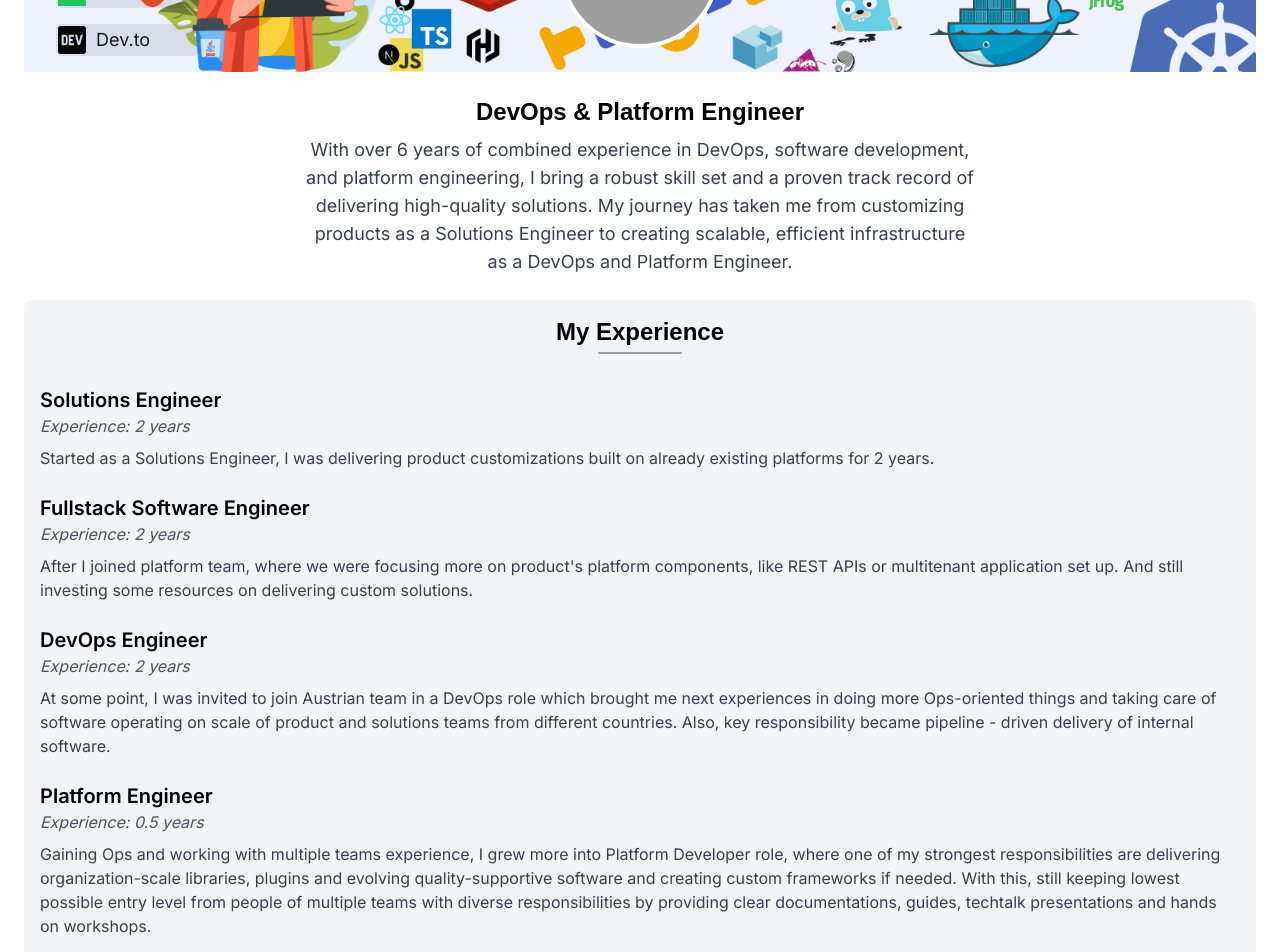
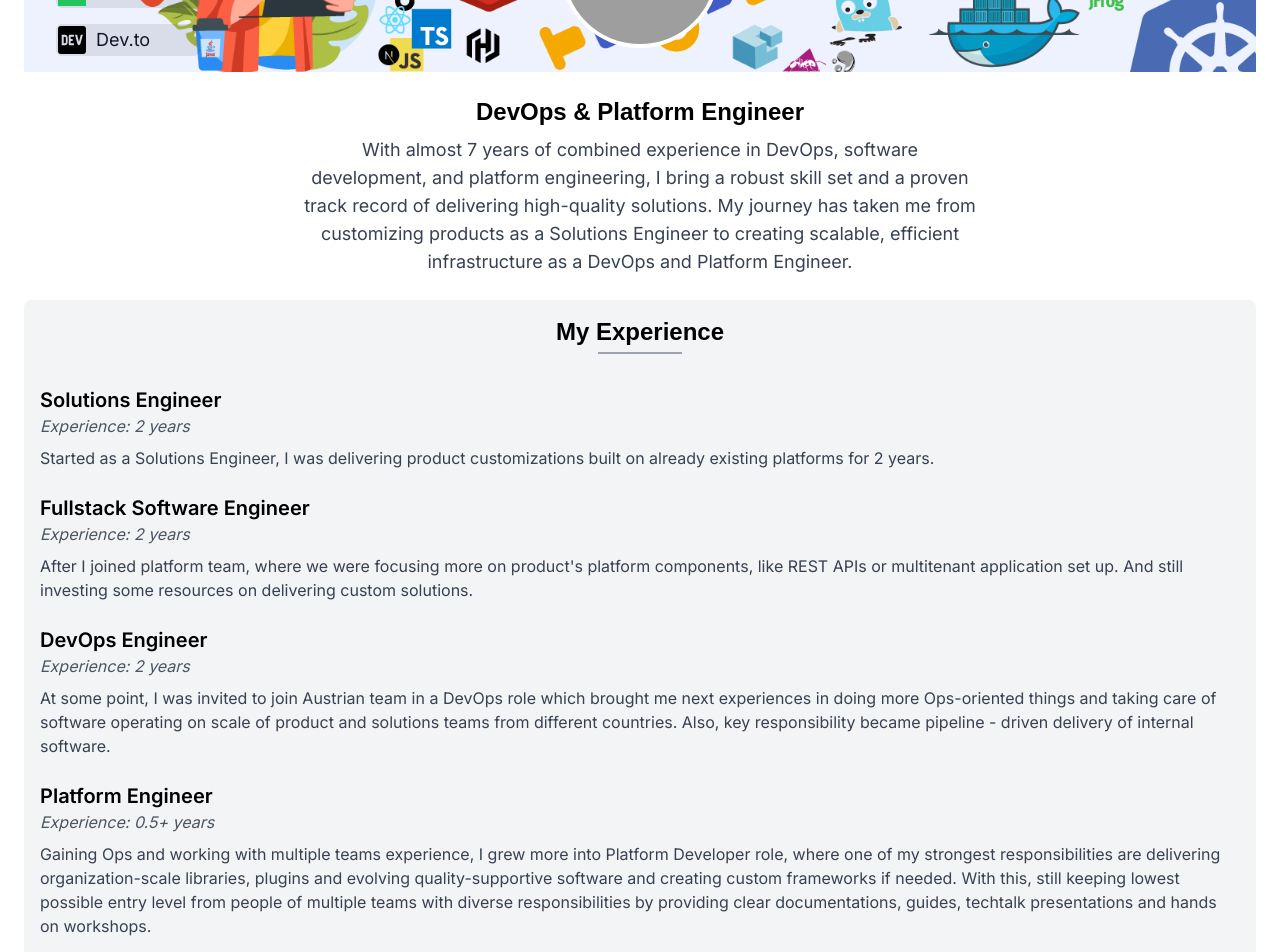
Before and after one commit to Yuvelir1993/next-cv, a Next.js app: page / in a window 1280 px wide. Shown: the part 160-1112 px from the top of the page. Built offline with nearby package versions, Linux system fonts and the light colour scheme; grey boxes are pictures that could not be loaded; a web font is replaced by a local one.

Commit message:
updated infos

```diff
--- a/app/ui/headerTextSection.tsx
+++ b/app/ui/headerTextSection.tsx
@@ -6,7 +6,7 @@ const TextSection: React.FC = () => {
     <section className="mt-6 flex flex-col items-center justify-center text-center">
       <h2 className={`${lusitana.className} mb-2 text-2xl font-bold`}>DevOps & Platform Engineer</h2>
       <p className={`${inter.className} max-w-2xl text-lg text-gray-700`}>
-        With over 6 years of combined experience in DevOps, software development, and platform engineering, I bring a robust skill set and a proven track record of
+        With almost 7 years of combined experience in DevOps, software development, and platform engineering, I bring a robust skill set and a proven track record of
         delivering high-quality solutions. My journey has taken me from customizing products as a Solutions Engineer to creating scalable, efficient infrastructure as a
         DevOps and Platform Engineer.
       </p>
--- a/app/ui/mySummary.tsx
+++ b/app/ui/mySummary.tsx
@@ -42,7 +42,7 @@ const MySummary: React.FC = () => {
 
       <div className="mb-6">
         <h3 className="text-xl font-semibold">Platform Engineer</h3>
-        <p className="mb-2 italic text-gray-600">Experience: 0.5 years</p>
+        <p className="mb-2 italic text-gray-600">Experience: 0.5+ years</p>
         <p className={`${inter.className} text-base text-gray-700`}>
           Gaining Ops and working with multiple teams experience, I grew more into Platform Developer role, where one of my strongest responsibilities are delivering
           organization-scale libraries, plugins and evolving quality-supportive software and creating custom frameworks if needed. With this, still keeping lowest
```
